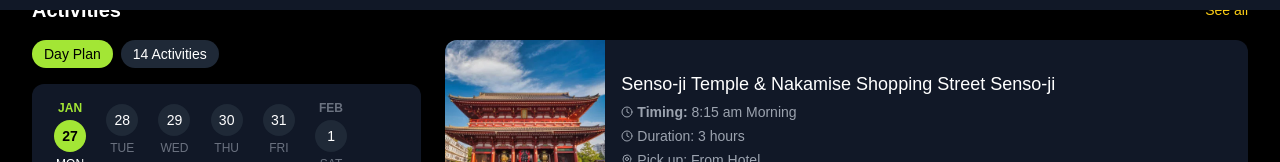
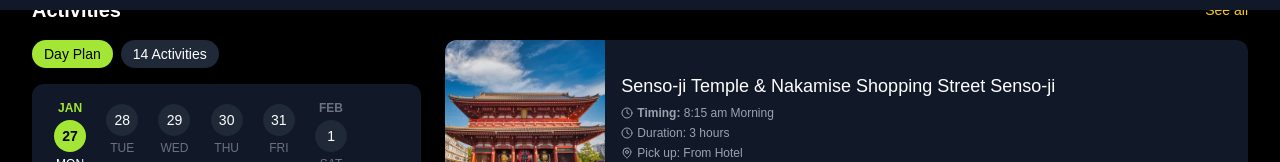
Before and after one commit to devang-altf4/travel-dashboard, a Next.js app: page / in a window 1280 px wide. Shown: the part 790-952 px from the top of the page. Built offline with nearby package versions, Linux system fonts and the light colour scheme.

Commit message:
font fix

```diff
--- a/travel-dashboard.tsx
+++ b/travel-dashboard.tsx
@@ -283,18 +283,18 @@ export default function TravelDashboard() {
                       className="w-full h-full object-cover"
                     />
                   </div>
-                  <div className="flex-1 p-4 flex flex-col justify-center">
-                    <h3 className="font-mont-700 text-lg text-white">Senso-ji Temple & Nakamise Shopping Street Senso-ji</h3>
-                    <div className="text-sm text-gray-400 mt-1">
+                  <div className="flex-1 flex flex-col justify-center px-4 py-2">
+                    <h3 className="font-mont-700 text-lg text-white leading-tight">Senso-ji Temple & Nakamise Shopping Street Senso-ji</h3>
+                    <div className="text-xs text-gray-400 mt-2 mb-1 space-y-1">
                       <div className="flex items-center gap-1">
                         <Clock className="h-3 w-3" />
                         <span><span className="font-bold">Timing:</span> 8:15 am Morning</span>
                       </div>
-                      <div className="flex items-center gap-1 mt-1">
+                      <div className="flex items-center gap-1">
                         <Clock className="h-3 w-3" />
                         <span>Duration: 3 hours</span>
                       </div>
-                      <div className="flex items-center gap-1 mt-1">
+                      <div className="flex items-center gap-1">
                         <MapPin className="h-3 w-3" />
                         <span>Pick up: From Hotel</span>
                       </div>
```
